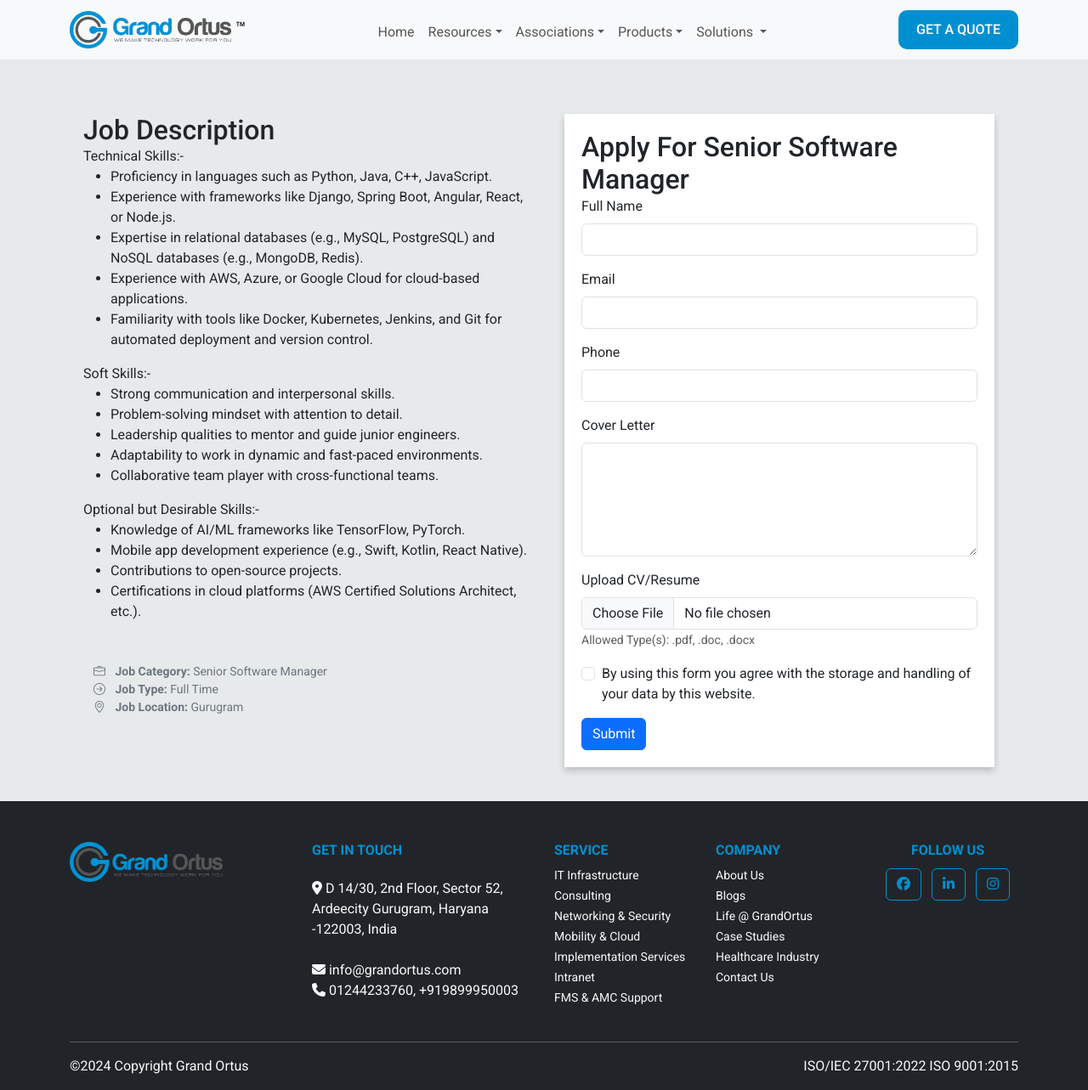
After one commit to akanksha070191/GrandOrtusProduction, a Django app: page /SSEJobOpeningForm in a window 1280 px wide. The commit adds this page. Shown: the whole page at 85% size. Run offline with Django 5.2, Linux system fonts and the light colour scheme; some libraries are stand-ins or nearby versions.

Commit message:
job form and footer links done

```diff
--- a/GrandOrtusapp/urls.py
+++ b/GrandOrtusapp/urls.py
@@ -42,7 +42,10 @@
     path('Exploring', views.exploring, name='Exploring'),
     path('ITservices', views.itService, name='ITservices'),
     path('Transformative', views.transformative, name='Transformative'),
-    path('JobOpeningForm', views.jobOpeningForm, name='JobOpeningForm'),
+    path('SSEJobOpeningForm', views.sseJobOpeningForm, name='SSEJobOpeningForm'),
+    path('UIUXJobOpeningForm', views.uiuxJobOpeningForm, name='UIUXJobOpeningForm'),
+    path('DAJobOpeningForm', views.daJobOpeningForm, name='DAJobOpeningForm'),
     path('indexContactForm/', views.indexContactForm, name='indexContactForm'),
+    path('jobForm/', views.jobForm, name='jobForm'),
 
 ]
--- a/GrandOrtusapp/views.py
+++ b/GrandOrtusapp/views.py
@@ -126,8 +126,14 @@
 def transformative(request):
     return render(request, 'blogsArticle/Transformative.html')
 
-def jobOpeningForm(request):
-    return render(request, 'main/JobOpeningForm.html')
+def sseJobOpeningForm(request):
+    return render(request, 'main/SSEJobOpeningForm.html')
+
+def uiuxJobOpeningForm(request):
+    return render(request, 'main/UIUXJobOpeningForm.html')
+
+def daJobOpeningForm(request):
+    return render(request, 'main/DAJobOpeningForm.html')
 
 def indexContactForm(request):
     if request.method == 'POST':
@@ -166,3 +172,87 @@
             return HttpResponse(f"Failed to send email. Error: {str(e)}")
 
     return render(request, 'main/index.html')
+
+def jobForm(request):
+    if request.method == 'POST':
+        # Extract form data
+        name = request.POST.get('fullName', '').strip()
+        email = request.POST.get('email', '').strip()
+        phoneNo = request.POST.get('phone', '').strip()
+        coverLetter = request.POST.get('coverLetter', '').strip()
+        resume = request.FILES.get('resume')
+        jobPosition = request.POST.get('jobPosition', '').strip()
+        print('resume', resume)
+
+        # Email content
+        subject = f"New Job Application from {name}"
+        email_body = f"""
+        Name: {name}
+        Email: {email}
+        Phone No: {phoneNo}
+        Job Position: {jobPosition}
+        Cover Letter:
+        {coverLetter}
+        """
+
+        # Sender and recipient email
+        sender_email = os.getenv("SENDER_EMAIL", "akanksha@grandortus.com")
+        sender_password = os.getenv("SENDER_PASSWORD", "Avyansh@2020")
+        recipient_email = "akanksha@grandortus.com"
+
+        try:
+            # Create email message with attachment (if provided)
+            context = ssl.create_default_context(cafile="/opt/homebrew/etc/openssl@3/cert.pem")
+            with smtplib.SMTP("mail.grandortus.com", 587) as server:
+                server.starttls(context=context)
+                server.login(sender_email, sender_password)
+
+                # Prepare the email
+                message = f"Subject: {subject}\n\n{email_body}"
+
+                # Attach the resume if available
+                if resume:
+                    from email.mime.multipart import MIMEMultipart
+                    from email.mime.text import MIMEText
+                    from email.mime.base import MIMEBase
+                    from email import encoders
+
+                    # MIME structure
+                    msg = MIMEMultipart()
+                    msg['From'] = sender_email
+                    msg['To'] = recipient_email
+                    msg['Subject'] = subject
+
+                    # Attach email body
+                    msg.attach(MIMEText(email_body, 'plain'))
+
+                    # Attach resume
+                    part = MIMEBase('application', 'octet-stream')
+                    part.set_payload(resume.read())
+                    encoders.encode_base64(part)
+                    part.add_header(
+                        "Content-Disposition",
+                        f"attachment; filename={resume.name}",
+                    )
+                    msg.attach(part)
+
+                    # Send email with attachment
+                    server.sendmail(
+                        sender_email,
+                        [recipient_email],
+                        msg.as_string()
+                    )
+                else:
+                    # Send email without attachment
+                    server.sendmail(
+                        sender_email,
+                        [recipient_email],
+                        message
+                    )
+
+            return redirect('index')
+
+        except Exception as e:
+            return HttpResponse(f"Failed to send email. Error: {str(e)}")
+
+    return render(request, 'main/index.html')
--- a/static/js/JobOpeningForm.js
+++ b/static/js/JobOpeningForm.js
@@ -1,10 +1,80 @@
 //  JobForm JavaScript
+// console.log('File loaded')
+// document.getElementById('applyForm').addEventListener('submit', function (event) {
+//     if (!this.checkValidity()) {
+//         event.preventDefault();
+//         event.stopPropagation();
+//         alert('Please fill all required fields!');
+//     }
+//     this.classList.add('was-validated');
+// });
+
 
 document.getElementById('applyForm').addEventListener('submit', function (event) {
-    if (!this.checkValidity()) {
-        event.preventDefault();
-        event.stopPropagation();
-        alert('Please fill all required fields!');
+    let isValid = true;
+    const form = event.target;
+
+    const emailField = document.getElementById('email');
+    const emailRegex = /^[a-zA-Z0-9._%+-]+@[a-zA-Z0-9.-]+\.[a-zA-Z]{2,}$/;
+
+
+    // Check all form fields
+    form.querySelectorAll('.form-control').forEach(input => {
+        if (!input.checkValidity()) {
+            isValid = false;
+            input.classList.add('is-invalid');
+            input.nextElementSibling.style.display = 'block'; // Show error
+        } else {
+            input.classList.remove('is-invalid');
+            input.nextElementSibling.style.display = 'none'; // Hide error
+        }
+    });
+
+    // email validation
+    if (!emailRegex.test(emailField.value)) {
+        isValid = false;
+        emailField.classList.add('is-invalid');
+        emailField.nextElementSibling.style.display = 'block';
+    } else {
+        emailField.classList.remove('is-invalid');
+        emailField.nextElementSibling.style.display = 'none';
     }
-    this.classList.add('was-validated');
+
+    // Check checkbox
+    const terms = document.getElementById('terms');
+    if (!terms.checkValidity()) {
+        isValid = false;
+        terms.classList.add('is-invalid');
+        terms.nextElementSibling.style.display = 'block';
+    } else {
+        terms.classList.remove('is-invalid');
+        terms.nextElementSibling.style.display = 'none';
+    }
+
+    if (!isValid) {
+        event.preventDefault(); // Stop form submission if invalid
+    }
 });
+
+// Real-time validation on blur
+document.querySelectorAll('.form-control').forEach(input => {
+    input.addEventListener('blur', () => {
+        if (!input.checkValidity()) {
+            input.classList.add('is-invalid');
+            input.nextElementSibling.style.display = 'block';
+        } else {
+            input.classList.remove('is-invalid');
+            input.nextElementSibling.style.display = 'none';
+        }
+        if (input.id === 'email') {
+            const emailRegex = /^[a-zA-Z0-9._%+-]+@[a-zA-Z0-9.-]+\.[a-zA-Z]{2,}$/;
+            if (!emailRegex.test(input.value)) {
+                input.classList.add('is-invalid');
+                input.nextElementSibling.style.display = 'block';
+            } else {
+                input.classList.remove('is-invalid');
+                input.nextElementSibling.style.display = 'none';
+            }
+        }
+    });
+});
--- /dev/null
+++ b/templates/main/SSEJobOpeningForm.html
@@ -0,0 +1,116 @@
+{% extends "main/base.html" %}
+{% block csslink %}
+<link rel="stylesheet" href="/static/css/JobOpeningForm.css">
+<script src="/static/js/JobOpeningForm.js" defer></script>
+{% endblock csslink %}
+
+
+
+<body>
+  {% block content %}
+  <section class="job-section">
+    <div class="container">
+        <div class="row p-lg-3">
+            <!-- Job Description Section -->
+            <div class="col-lg-6">
+                <div class="jobDescription-sec mt-5">
+                    <h2 class="job-title">Job Description</h2>
+                    <p>Technical Skills:-</p>
+                    <ul>
+                        <li>Proficiency in languages such as Python, Java, C++, JavaScript.</li>
+                        <li>Experience with frameworks like Django, Spring Boot, Angular, React, or Node.js.</li>
+                        <li>Expertise in relational databases (e.g., MySQL, PostgreSQL) and NoSQL databases (e.g., MongoDB, Redis).</li>
+                        <li>Experience with AWS, Azure, or Google Cloud for cloud-based applications.</li>
+                        <li>Familiarity with tools like Docker, Kubernetes, Jenkins, and Git for automated deployment and version control.</li>
+                    </ul>
+                    <p>Soft Skills:-</p>
+                    <ul>
+                        <li>Strong communication and interpersonal skills.</li>
+                        <li>Problem-solving mindset with attention to detail.</li>
+                        <li>Leadership qualities to mentor and guide junior engineers.</li>
+                        <li>Adaptability to work in dynamic and fast-paced environments.</li>
+                        <li>Collaborative team player with cross-functional teams.</li>
+                    </ul>
+                    <p>Optional but Desirable Skills:-</p>
+                    <ul>
+                        <li>Knowledge of AI/ML frameworks like TensorFlow, PyTorch.</li>
+                        <li>Mobile app development experience (e.g., Swift, Kotlin, React Native).</li>
+                        <li>Contributions to open-source projects.</li>
+                        <li>Certifications in cloud platforms (AWS Certified Solutions Architect, etc.).</li>
+                    </ul>
+                    <div class="container mt-5">
+                        <div class="job-details">
+                            <p><i class="bi bi-briefcase"></i> <strong>Job Category:</strong> Senior Software Manager</p>
+                            <p><i class="bi bi-arrow-right-circle"></i> <strong>Job Type:</strong> Full Time</p>
+                            <p><i class="bi bi-geo-alt"></i> <strong>Job Location:</strong> Gurugram</p>
+                        </div>
+                    </div>
+                </div>
+
+            </div>
+            <!-- Apply Form Section -->
+            <div class="col-lg-6">
+                <div class="container mt-5">
+                    <div class="form-container">
+                        <h2>Apply For Senior Software Manager</h2>
+                        <form id="applyForm" action="/jobForm/" method="POST" enctype="multipart/form-data" novalidate>
+                            {% csrf_token %}
+                            <div class="mb-3">
+                                <input type="hidden" name="jobPosition" value="Senior Software Manager">
+                                <label for="fullName" class="form-label required">Full Name</label>
+                                <input type="text" class="form-control" id="fullName" name="fullName"
+                                    pattern="[A-Za-z\s]{3,50}"
+                                    title="Full Name should only contain letters and spaces, and be between 3 and 50 characters long."
+                                    required>
+                                <div class="invalid-feedback">Please enter a valid name (only letters, 3-50
+                                    characters).</div>
+                            </div>
+                            <div class="mb-3">
+                                <label for="email" class="form-label required">Email</label>
+                                <input type="email" class="form-control" id="email" name="email"
+                                    title="Please enter a valid email address." required>
+                                <div class="invalid-feedback">Please enter a valid email address.</div>
+                            </div>
+                            <div class="mb-3">
+                                <label for="phone" class="form-label required">Phone</label>
+                                <input type="tel" class="form-control" id="phone" name="phone" pattern="[0-9]{10}"
+                                    title="Phone number should be 10 digits." required>
+                                <div class="invalid-feedback">Please enter a valid 10-digit phone number.</div>
+                            </div>
+                            <div class="mb-3">
+                                <label for="coverLetter" class="form-label required">Cover Letter</label>
+                                <textarea class="form-control" id="coverLetter" name="coverLetter" rows="5"
+                                    minlength="20" title="Cover letter must be at least 10 characters long."
+                                    required></textarea>
+                                <div class="invalid-feedback">Please write a cover letter with at least 20
+                                    characters.</div>
+                            </div>
+                            <div class="mb-3">
+                                <label for="resume" class="form-label required">Upload CV/Resume</label>
+                                <input type="file" class="form-control" id="resume" name="resume"
+                                    accept=".pdf, .doc, .docx" required>
+                                <small class="text-muted">Allowed Type(s): .pdf, .doc, .docx</small>
+                                <div class="invalid-feedback">Please upload a valid CV/Resume in .pdf, .doc, or
+                                    .docx format.</div>
+                            </div>
+                            <div class="mb-3 form-check">
+                                <input type="checkbox" class="form-check-input" id="terms" name="terms" required>
+                                <label class="form-check-label required" for="terms">
+                                    By using this form you agree with the storage and handling of your data by this
+                                    website.
+                                </label>
+                                <div class="invalid-feedback">You must agree to the terms and conditions to proceed.
+                                </div>
+                            </div>
+                            <button type="submit" class="btn btn-primary">Submit</button>
+                        </form>
+                    </div>
+                </div>
+            </div>
+        </div>
+    </div>
+</section>
+
+  {% endblock content %}
+</body>
+</html>
```
Also changed, not shown: templates/main/CurrentJobOpenings.html (+8 -8 lines), templates/main/DAJobOpeningForm.html (renamed from templates/main/JobOpeningForm.html, +23 -10 lines), templates/main/UIUXJobOpeningForm.html (added, +112 -0 lines), templates/main/index.html (+3 -38 lines).
